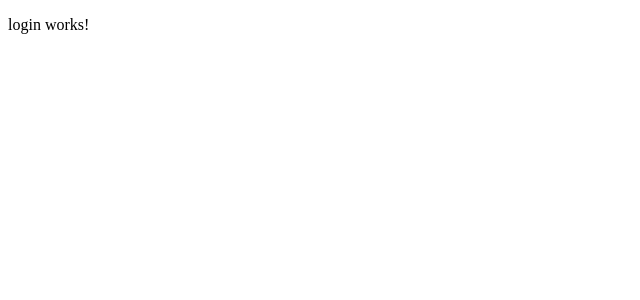
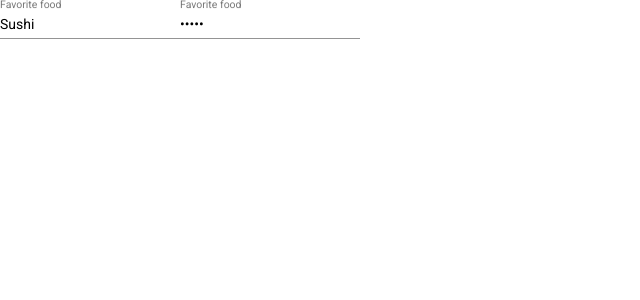
Before and after one commit to suvegesrebeka/workproject, an Angular app in the folder frontend/work-project/: page /login in a window 1280 px wide. Shown: the top 300 px of the page, without its empty margins (0-640 px from the left). Built offline with nearby package versions, Linux system fonts and the light colour scheme.

Commit message:
#4 - add material package

```diff
--- a/frontend/work-project/angular.json
+++ b/frontend/work-project/angular.json
@@ -28,6 +28,7 @@
               "src/assets"
             ],
             "styles": [
+              "./node_modules/@angular/material/prebuilt-themes/deeppurple-amber.css",
               "src/styles.scss"
             ],
             "scripts": []
@@ -96,6 +97,7 @@
               "src/assets"
             ],
             "styles": [
+              "./node_modules/@angular/material/prebuilt-themes/deeppurple-amber.css",
               "src/styles.scss"
             ],
             "scripts": []
--- a/frontend/work-project/package.json
+++ b/frontend/work-project/package.json
@@ -11,11 +11,12 @@
   "private": true,
   "dependencies": {
     "@angular/animations": "^14.0.0",
+    "@angular/cdk": "^14.2.7",
     "@angular/common": "^14.0.0",
     "@angular/compiler": "^14.0.0",
     "@angular/core": "^14.0.0",
     "@angular/forms": "^14.0.0",
-    "@angular/material": "^7.0.0",
+    "@angular/material": "^14.2.7",
     "@angular/platform-browser": "^14.0.0",
     "@angular/platform-browser-dynamic": "^14.0.0",
     "@angular/router": "^14.0.0",
--- a/frontend/work-project/src/app/app.component.ts
+++ b/frontend/work-project/src/app/app.component.ts
@@ -3,7 +3,7 @@ import { Component } from '@angular/core';
 @Component({
   selector: 'app-root',
   templateUrl: './app.component.html',
-  styleUrls: ['./app.component.scss']
+  styleUrls: ['./app.component.scss'],
 })
 export class AppComponent {
   title = 'work-project';
--- a/frontend/work-project/src/app/components/pages/login/login.component.html
+++ b/frontend/work-project/src/app/components/pages/login/login.component.html
@@ -1 +1,13 @@
-<p>login works!</p>
+<form>
+  <!-- email -->
+  <mat-form-field class="example-full-width">
+    <mat-label>Favorite food</mat-label>
+    <input matInput type="email" placeholder="Ex. Pizza" value="Sushi" />
+  </mat-form-field>
+
+  <!-- password -->
+  <mat-form-field class="example-full-width">
+    <mat-label>Favorite food</mat-label>
+    <input matInput type="password" placeholder="Ex. Pizza" value="Sushi" />
+  </mat-form-field>
+</form>
--- a/frontend/work-project/src/app/components/pages/login/login.component.ts
+++ b/frontend/work-project/src/app/components/pages/login/login.component.ts
@@ -3,13 +3,10 @@ import { Component, OnInit } from '@angular/core';
 @Component({
   selector: 'app-login',
   templateUrl: './login.component.html',
-  styleUrls: ['./login.component.scss']
+  styleUrls: ['./login.component.scss'],
 })
 export class LoginComponent implements OnInit {
+  constructor() {}
 
-  constructor() { }
-
-  ngOnInit(): void {
-  }
-
+  ngOnInit(): void {}
 }
--- a/frontend/work-project/src/app/components/pages/login/login.module.ts
+++ b/frontend/work-project/src/app/components/pages/login/login.module.ts
@@ -1,10 +1,11 @@
 import { NgModule } from '@angular/core';
 import { CommonModule } from '@angular/common';
 import { LoginComponent } from 'src/app/components/pages/login/login.component';
+import { MatInputModule } from '@angular/material/input';
 
 @NgModule({
   declarations: [LoginComponent],
-  imports: [CommonModule],
+  imports: [CommonModule, MatInputModule],
   exports: [LoginComponent],
 })
 export class LoginModule {}
--- a/frontend/work-project/src/index.html
+++ b/frontend/work-project/src/index.html
@@ -6,8 +6,11 @@
   <base href="/">
   <meta name="viewport" content="width=device-width, initial-scale=1">
   <link rel="icon" type="image/x-icon" href="favicon.ico">
+  <link rel="preconnect" href="https://fonts.gstatic.com">
+  <link href="https://fonts.googleapis.com/css2?family=Roboto:wght@300;400;500&display=swap" rel="stylesheet">
+  <link href="https://fonts.googleapis.com/icon?family=Material+Icons" rel="stylesheet">
 </head>
-<body>
+<body class="mat-typography">
   <app-root></app-root>
 </body>
 </html>
--- a/frontend/work-project/src/styles.scss
+++ b/frontend/work-project/src/styles.scss
@@ -1 +1,4 @@
 /* You can add global styles to this file, and also import other style files */
+
+html, body { height: 100%; }
+body { margin: 0; font-family: Roboto, "Helvetica Neue", sans-serif; }
```
Also changed, not shown: frontend/work-project/src/app/app.module.ts (+10 -2 lines), frontend/work-project/src/test.ts (+7 -3 lines), 1 other file (tests, documents, lock files or other folders).
